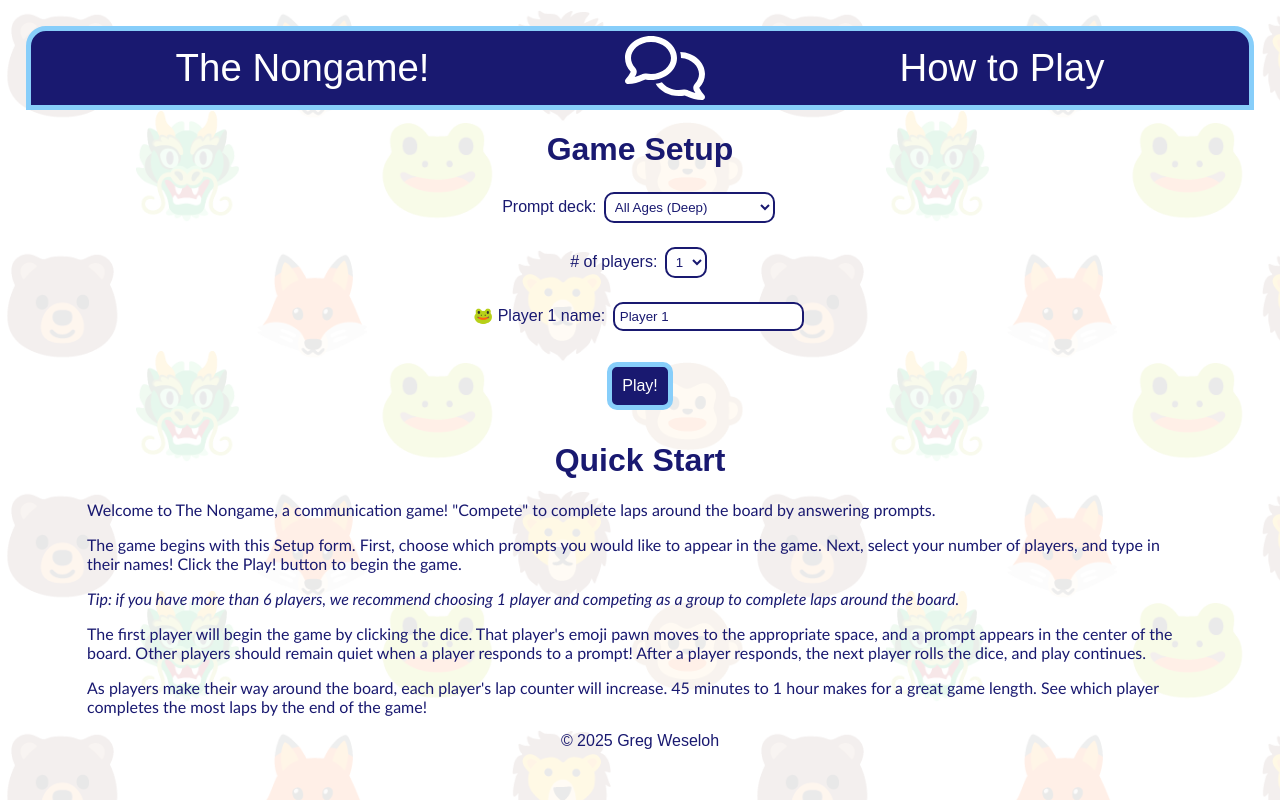
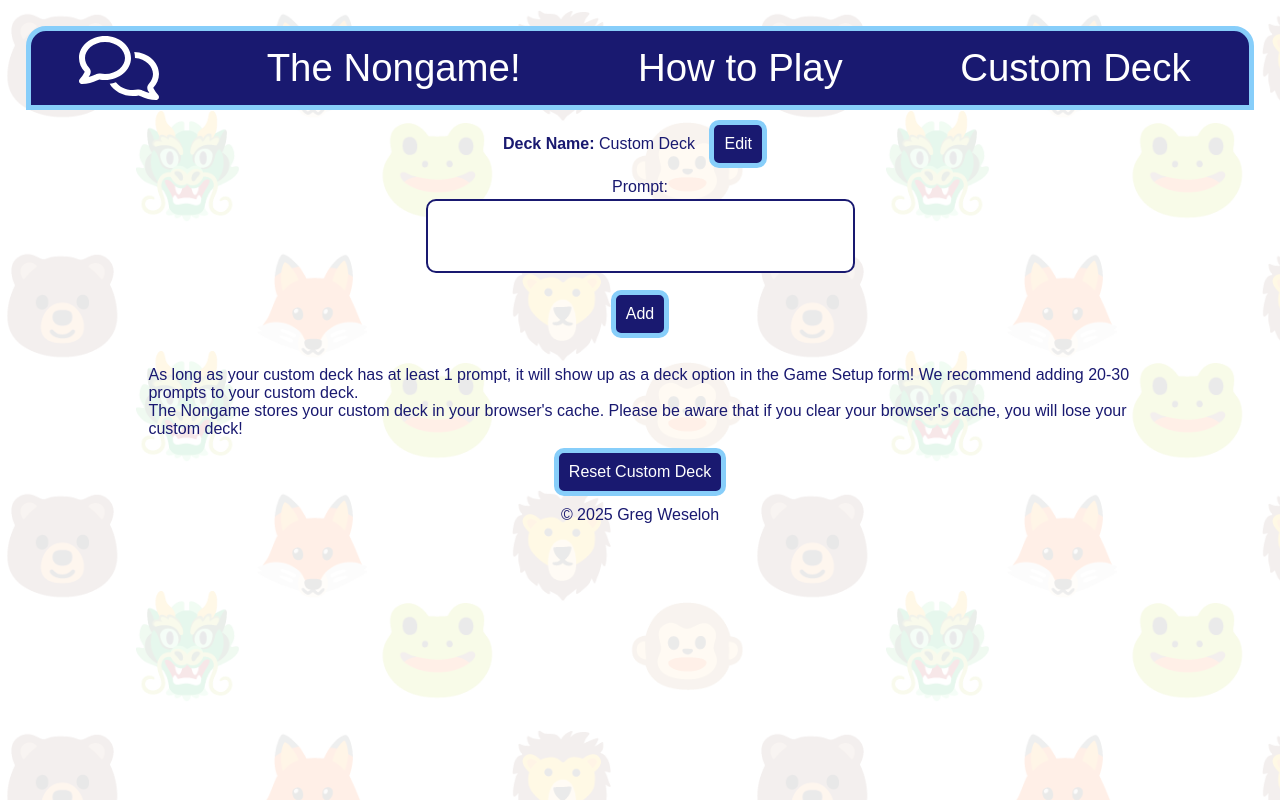
Before and after one commit to BBPTimer/nongame, a React (Vite) app in the folder nongame/: page /custom in a window 1280 px wide. Built offline with nearby package versions, Linux system fonts and the light colour scheme; a web font is replaced by a local one.

Commit message:
Added custom deck feature

```diff
--- a/nongame/src/App.jsx
+++ b/nongame/src/App.jsx
@@ -5,7 +5,8 @@ import "./App.css";
 import Header from "./components/Header";
 import Main from "./components/Main";
 import Instructions from "./components/Instructions";
-import shuffle from "./common/utils";
+import CustomDeck from "./components/CustomDeck";
+import { shuffle, resetDeck } from "./common/utils";
 
 function App() {
   const [isNewGame, setIsNewGame] = useState(true);
@@ -17,6 +18,8 @@ function App() {
   const [roll, setRoll] = useState(null);
   const [activeSpace, setActiveSpace] = useState(null);
   const [totalTurns, setTotalTurns] = useState(null);
+  const [customDeck, setCustomDeck] = useState([]);
+  const [customDeckName, setCustomDeckName] = useState("");
 
   const initializeGame = () => {
     // Set up players
@@ -50,11 +53,26 @@ function App() {
     setPlayers(playersArray);
     setNumberOfPlayers(1);
     setIsSetupComplete(false);
+    // Set default LS deck
+    if (!localStorage.getItem("deck")) {
+      resetDeck();
+    }
     setQuestions([]);
     setPrompt("");
     setRoll(1);
     setActiveSpace(0);
     setTotalTurns(0);
+    // Set state customDeck to LS value
+    if (localStorage.getItem("customDeck")) {
+      // Parse LS JSON string back into array
+      setCustomDeck(JSON.parse(localStorage.getItem("customDeck")));
+    }
+    // Set state customDeckName to LS value or "Custom Deck" if no LS value
+    setCustomDeckName(localStorage.getItem("customDeckName") || "Custom Deck");
+    // Set LS customDeckName to "Custom Deck" if no LS value
+    if (!localStorage.getItem("customDeckName")) {
+      localStorage.setItem("customDeckName", "Custom Deck");
+    }
   };
 
   // Call newGame function if isNewGame is true
@@ -81,12 +99,17 @@ function App() {
         setActiveSpace,
         totalTurns,
         setTotalTurns,
+        customDeck,
+        setCustomDeck,
+        customDeckName,
+        setCustomDeckName,
       }}
     >
       <Router>
         <Header />
         <Routes>
           <Route path="/instructions" element={<Instructions />} />
+          <Route path="/custom" element={<CustomDeck />} />
           <Route path="*" element={<Main />} />
         </Routes>
       </Router>
--- a/nongame/src/common/utils.js
+++ b/nongame/src/common/utils.js
@@ -7,4 +7,8 @@ const shuffle = (array) => {
   return array;
 };
 
-export default shuffle;
+const resetDeck = () => {
+  localStorage.setItem("deck", "All Ages (Deep)");
+}
+
+export { shuffle, resetDeck };
--- /dev/null
+++ b/nongame/src/components/CustomDeck.jsx
@@ -0,0 +1,119 @@
+import { useContext, useState } from "react";
+import { GameContext } from "../GameContext";
+import { resetDeck } from "../common/utils";
+import CustomDeckList from "./CustomDeck/CustomDeckList";
+
+const CustomDeck = () => {
+  const { customDeck, setCustomDeck, customDeckName, setCustomDeckName } =
+    useContext(GameContext);
+
+  const [editing, setEditing] = useState(false);
+  const [textareaValue, setTextareaValue] = useState("");
+
+  const handleSaveName = (event) => {
+    // Prevent form submission
+    event.preventDefault();
+    // Set state customDeckName to input value
+    setCustomDeckName(event.target.elements[0].value);
+    // Set LS customDeckName
+    localStorage.setItem("customDeckName", event.target.elements[0].value);
+    // If user's LS deck choice is their custom deck, update LS deck to match new custom deck name
+    if (customDeckName === localStorage.getItem("deck")) {
+      localStorage.setItem("deck", event.target.elements[0].value);
+    }
+    // Close editing
+    setEditing(false);
+  };
+
+  // Get LS nextId or start at 1
+  let nextId = localStorage.getItem("nextId") || 1;
+
+  const handleAddPrompt = (event) => {
+    // Prevent form submission
+    event.preventDefault();
+    // Make copy of customDeck array and add new element with next Id and textarea value
+    let newDeck = [...customDeck, { id: nextId++, promptText: textareaValue }];
+    // Set state customDeck to new array
+    setCustomDeck(newDeck);
+    // Store new LS customDeck; LS cannot store array of objects so we must convert it to JSON string
+    localStorage.setItem("customDeck", JSON.stringify(newDeck));
+    // Store new LS nextId
+    localStorage.setItem("nextId", nextId);
+    // Clear textarea
+    setTextareaValue("");
+  };
+
+  const handleReset = () => {
+    // Confirm before proceeding; early return if cancel
+    if (!confirm("Are you sure you want to reset your list?")) {
+      return;
+    }
+    // If user's LS deck choice is their custom deck, change LS deck to default
+    customDeckName === localStorage.getItem("deck") && resetDeck();
+    // Reset state customDeckName to "Custom Deck"
+    setCustomDeckName("Custom Deck");
+    // Reset LS customDeckName to "Custom Deck"
+    localStorage.setItem("customDeckName", "Custom Deck");
+    // Reset LS nextId to 1
+    localStorage.setItem("nextId", 1);
+    // Reset state customDeck to empty array
+    setCustomDeck([]);
+    // Remove LS custom deck
+    localStorage.removeItem("customDeck");
+    // Close editing
+    setEditing(false);
+    // Clear textarea
+    setTextareaValue("");
+  };
+
+  return (
+    <>
+      <b>Deck Name: </b>
+      {editing ? (
+        <form onSubmit={handleSaveName} className="inline-form">
+          <input type="text" defaultValue={customDeckName} required></input>
+          <button className="shake">Save</button>
+        </form>
+      ) : (
+        <>
+          {customDeckName}{" "}
+          <button className="shake" onClick={() => setEditing(true)}>
+            Edit
+          </button>
+        </>
+      )}
+      <br />
+      <form onSubmit={handleAddPrompt}>
+        <label htmlFor="custom-prompt">Prompt:</label>
+        <br />
+        <textarea
+          id="custom-prompt"
+          value={textareaValue}
+          onChange={(event) => setTextareaValue(event.target.value)}
+          rows="4"
+          cols="50"
+          maxLength="130"
+          required
+        ></textarea>
+        <br />
+        <button className="shake">Add</button>
+      </form>
+      <ul className="custom-deck-list">
+        <CustomDeckList />
+      </ul>
+      <br />
+      <p className="custom-deck-instructions">
+        As long as your custom deck has at least 1 prompt, it will show up as a
+        deck option in the Game Setup form! We recommend adding 20-30 prompts to
+        your custom deck.
+        <br />
+        The Nongame stores your custom deck in your browser's cache. Please be
+        aware that if you clear your browser's cache, you will lose your custom
+        deck!
+      </p>
+      <button onClick={handleReset}>Reset Custom Deck</button>
+    </>
+  );
+};
+
+export default CustomDeck;
--- /dev/null
+++ b/nongame/src/components/CustomDeck/CustomDeckList.jsx
@@ -0,0 +1,11 @@
+import { useContext } from "react";
+import { GameContext } from "../../GameContext";
+import CustomDeckListItem from "./CustomDeckListItem/CustomDeckListItem";
+
+const CustomDeckList = () => {
+  const { customDeck } = useContext(GameContext);
+
+  return customDeck.map((prompt) => <CustomDeckListItem prompt={prompt} />);
+};
+
+export default CustomDeckList;
--- /dev/null
+++ b/nongame/src/components/CustomDeck/CustomDeckListItem/CustomDeckListItem.jsx
@@ -0,0 +1,36 @@
+import { useContext } from "react";
+import { GameContext } from "../../../GameContext";
+import { resetDeck } from "../../../common/utils";
+
+const CustomDeckListItem = ({ prompt }) => {
+  const { customDeck, setCustomDeck, customDeckName } =
+    useContext(GameContext);
+
+  const handleRemovePrompt = (id) => {
+    // Create new array that filters out element with Id matching Id sent by map
+    const newDeck = customDeck.filter((prompt) => prompt.id !== id);
+    // Set state customDeck to new array
+    setCustomDeck(newDeck);
+    // Store new LS customDeck; LS cannot store array of objects so we must convert it to JSON string
+    localStorage.setItem("customDeck", JSON.stringify(newDeck));
+    // If user's LS deck choice is their custom deck AND if new array length equals 0, meaning no prompts exist in custom deck, change LS deck to default
+    customDeckName === localStorage.getItem("deck") &&
+      newDeck.length === 0 &&
+      resetDeck();
+  };
+
+  return (
+    <li key={prompt.id}>
+      <img
+        src="src/assets/trash.svg"
+        className="shake"
+        onClick={() => handleRemovePrompt(prompt.id)}
+        alt="Remove prompt"
+        height={"15px"}
+      />{" "}
+      {prompt.promptText}
+    </li>
+  );
+};
+
+export default CustomDeckListItem;
--- a/nongame/src/components/Header.jsx
+++ b/nongame/src/components/Header.jsx
@@ -3,16 +3,21 @@ import { Link, useLocation } from "react-router";
 const Header = () => {
   return (
     <header>
+      <img src="src/assets/logo.svg" id="logo" alt="logo" />
       {useLocation().pathname === "/" ? (
-        <div id="heading">The Nongame!</div>
+        <div className="heading">The Nongame!</div>
       ) : (
         <Link to="/">The Nongame!</Link>
       )}
-      <img src="src/assets/logo.svg" id="logo" alt="logo" />
       {useLocation().pathname === "/instructions" ? (
-        <div id="heading">How to Play</div>
+        <div className="heading">How to Play</div>
       ) : (
         <Link to="/instructions">How to Play</Link>
+      )}
+      {useLocation().pathname === "/custom" ? (
+        <div className="heading">Custom Deck</div>
+      ) : (
+        <Link to="/custom">Custom Deck</Link>
       )}
     </header>
   );
--- a/nongame/src/components/Main/Play/Board/Prompt.jsx
+++ b/nongame/src/components/Main/Play/Board/Prompt.jsx
@@ -11,15 +11,23 @@ const Prompt = () => {
     setPrompt,
     activeSpace,
     totalTurns,
+    customDeck,
+    customDeckName,
   } = useContext(GameContext);
 
   const isFirstRender = useRef(true);
 
-  // Fetch deck when isSetupComplete changes
+  // When isSetupComplete changes, set questions
   useEffect(() => {
-    fetch("/decks/" + localStorage.getItem("deck") + ".txt")
-      .then((response) => response.text())
-      .then((data) => setQuestions(data.split("\n")));
+    // If user chose custom deck, set questions from customDeck array
+    if (localStorage.getItem("deck") === customDeckName) {
+      setQuestions(customDeck.map((prompt) => prompt.promptText));
+      // Otherwise fetch deck
+    } else {
+      fetch("/decks/" + localStorage.getItem("deck") + ".txt")
+        .then((response) => response.text())
+        .then((data) => setQuestions(data.split("\n")));
+    }
   }, [isSetupComplete]);
 
   const feelings = [
@@ -47,7 +55,9 @@ const Prompt = () => {
   let background = "";
 
   if (totalTurns === 0) {
-    promptText = <>{players[0].name}, roll the dice and then respond to the prompt!</>;
+    promptText = (
+      <>{players[0].name}, roll the dice and then respond to the prompt!</>
+    );
     background = "white";
   } else if (activeSpace % 2 === 0) {
     promptText = questions[Math.floor(Math.random() * questions.length)];
@@ -85,7 +95,7 @@ const Prompt = () => {
   }, [totalTurns]);
 
   return (
-    <div id="prompt" style={{ backgroundColor: background }}>
+    <div className="prompt" style={{ backgroundColor: background }}>
       {prompt}
     </div>
   );
--- a/nongame/src/components/Main/Play/PlayerCards.jsx
+++ b/nongame/src/components/Main/Play/PlayerCards.jsx
@@ -6,11 +6,11 @@ const PlayerCards = () => {
   const { players } = useContext(GameContext);
 
   // Render player cards
-  const renderPlayerCards = players.map((player, index) => (
+  const playerCards = players.map((player, index) => (
     <PlayerCard key={player.id} player={player} index={index} />
   ));
 
-  return <div className="player-cards">{renderPlayerCards}</div>;
+  return <div className="player-cards">{playerCards}</div>;
 };
 
 export default PlayerCards;
--- a/nongame/src/index.css
+++ b/nongame/src/index.css
@@ -40,25 +40,25 @@ header {
   padding: 5px 0px;
 }
 
-a,
-#heading {
+header a,
+.heading {
   color: white;
   text-decoration: none;
-  padding: 0px 50px;
   margin: auto;
+  padding: 0px 10px;
 }
 
-a:hover {
+header a:hover {
   color: lightskyblue;
 }
 
-#heading {
+.heading {
   cursor: default;
 }
 
 #logo {
   height: 5vw;
-  padding: 0px 50px;
+  margin: auto;
 }
 
 .instructions {
@@ -73,7 +73,8 @@ a:hover {
 }
 
 select,
-input {
+input,
+textarea {
   font-family: "Mansalva", sans-serif;
   background-color: white;
   color: midnightblue;
@@ -83,13 +84,23 @@ input {
   margin: 3px;
 }
 
+textarea {
+  resize: none;
+}
+
 input:focus,
-select:focus {
+select:focus,
+textarea:focus {
   outline: none;
 }
 
-input:focus {
+input:focus,
+textarea:focus {
   border: 5px solid midnightblue;
+}
+
+.inline-form {
+  display: inline;
 }
 
 .player-cards {
@@ -178,9 +189,9 @@ input:focus {
   grid-area: 2 / 2 / 5 / 5;
 }
 
-#prompt {
+.prompt {
   padding: 10px;
-  border: 5px solid midnightblue;
+  border: 5px solid midnightblue !important;
   border-radius: 10px;
   font-size: 3vw;
 }
@@ -188,6 +199,17 @@ input:focus {
 .shake:hover {
   animation: shake 0.5s;
   animation-iteration-count: infinite;
+}
+
+.custom-deck-list,
+.custom-deck-instructions {
+  text-align: left;
+  width: 80%;
+  margin: auto;
+}
+
+.custom-deck-list {
+  list-style-type: none;
 }
 
 /* https://www.w3schools.com/howto/howto_css_shake_image.asp */
@@ -235,7 +257,6 @@ input:focus {
 
 @media screen and (max-width: 440px) {
   #logo {
-    margin: auto;
     height: 10vw;
   }
 
```
Also changed, not shown: nongame/src/components/Main/Setup.jsx (+6 -1 lines).
